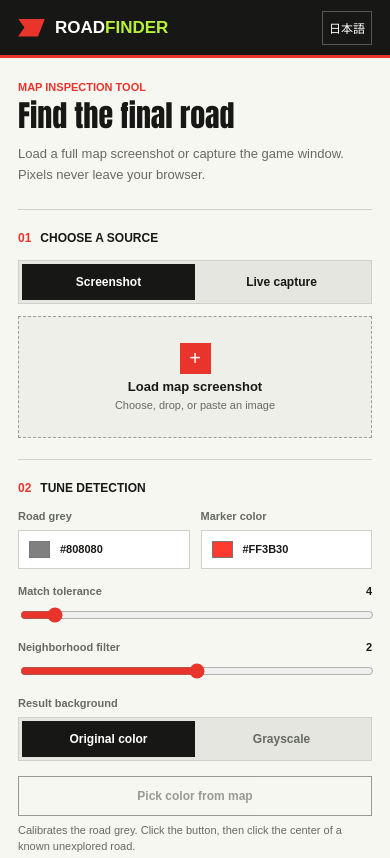
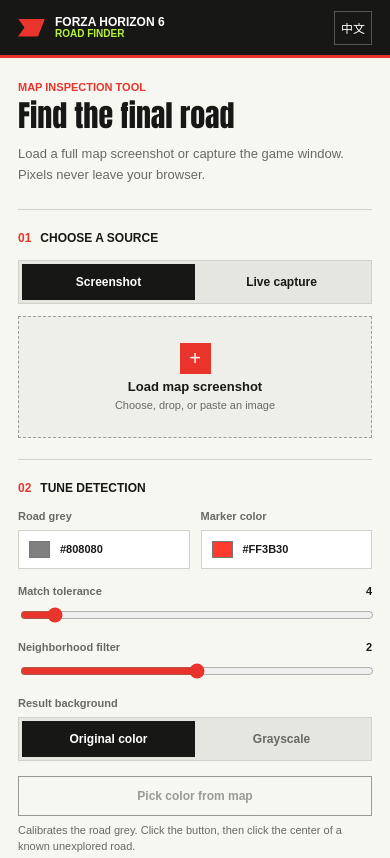
Before and after one commit to aokikoko/forza6-road-finder, a plain HTML site: page index.html in a window 390 px wide. Shown: the top 858 px of the page. Drawn offline with Linux system fonts and the light colour scheme.

Commit message:
feat: languages

```diff
--- a/index.html
+++ b/index.html
@@ -6,14 +6,14 @@
   <meta name="color-scheme" content="light">
   <meta http-equiv="Content-Security-Policy" content="default-src 'self'; connect-src 'none'; img-src 'self' blob: data:; media-src 'self' blob:; script-src 'self'; style-src 'self'; object-src 'none'; base-uri 'self'; form-action 'none'">
   <meta name="description" content="Find unexplored Forza Horizon roads locally in your browser.">
-  <title>Forza Road Finder</title>
-  <link rel="stylesheet" href="./styles.css?v=20260816-1">
+  <title>Forza Horizon 6 Road Finder</title>
+  <link rel="stylesheet" href="./styles.css?v=20260816-2">
 </head>
 <body>
   <header class="topbar">
-    <a class="brand" href="./" aria-label="Forza Road Finder">
+    <a class="brand" href="./" aria-label="Forza Horizon 6 Road Finder">
       <span class="brand-mark" aria-hidden="true"></span>
-      <span>ROAD<span>FINDER</span></span>
+      <span class="brand-name"><span>FORZA HORIZON 6</span><strong>ROAD FINDER</strong></span>
     </a>
     <div class="topbar-actions">
       <span class="privacy-badge" data-i18n="privacyBadge">仅在本机处理</span>
@@ -139,6 +139,6 @@
   <div id="toast" class="toast" role="status" aria-live="polite" hidden></div>
   <video id="captureVideo" muted playsinline hidden></video>
   <noscript>This tool requires JavaScript. / 此工具需要 JavaScript。</noscript>
-  <script type="module" src="./js/main.js?v=20260816-1"></script>
+  <script type="module" src="./js/main.js?v=20260816-2"></script>
 </body>
 </html>
--- a/js/i18n.js
+++ b/js/i18n.js
@@ -245,7 +245,7 @@
   }
 };
 
-const languageOrder = ["zh", "en", "ja", "ko"];
+const languageOrder = ["en", "zh", "ja", "ko"];
 const languageTags = { zh: "zh-CN", en: "en", ja: "ja", ko: "ko" };
 const languageLabels = { zh: "中文", en: "EN", ja: "日本語", ko: "한국어" };
 
--- a/js/render/processor.js
+++ b/js/render/processor.js
@@ -1,4 +1,4 @@
-import { hexToRgb, matchesColor } from "./color.js?v=20260816-1";
+import { hexToRgb, matchesColor } from "./color.js?v=20260816-2";
 
 const vertexShaderSource = `#version 300 es
 in vec2 a_position;
--- a/styles.css
+++ b/styles.css
@@ -70,14 +70,25 @@
   align-items: center;
   gap: 10px;
   color: inherit;
-  font-size: 17px;
   font-weight: 800;
   letter-spacing: 0;
   text-decoration: none;
 }
 
-.brand > span:last-child span {
+.brand-name {
+  display: flex;
+  align-items: baseline;
+  gap: 7px;
+  white-space: nowrap;
+}
+
+.brand-name > span {
+  font-size: 16px;
+}
+
+.brand-name > strong {
   color: var(--signal);
+  font-size: 12px;
 }
 
 .brand-mark {
@@ -594,6 +605,20 @@
 }
 
 @media (max-width: 520px) {
+  .brand-name {
+    display: grid;
+    gap: 0;
+    line-height: 1.05;
+  }
+
+  .brand-name > span {
+    font-size: 12px;
+  }
+
+  .brand-name > strong {
+    font-size: 10px;
+  }
+
   .privacy-badge {
     display: none;
   }
```
Also changed, not shown: js/main.js (+6 -6 lines), 1 other file.
